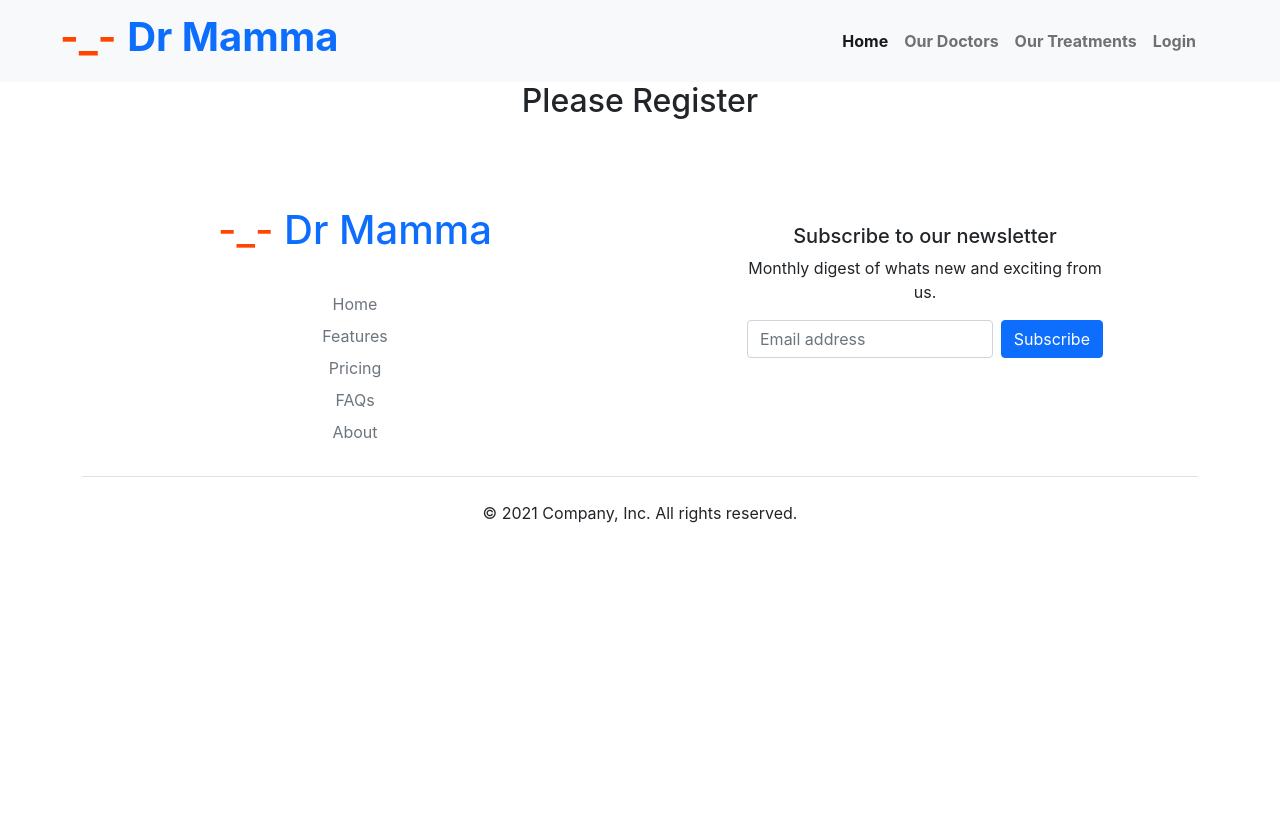
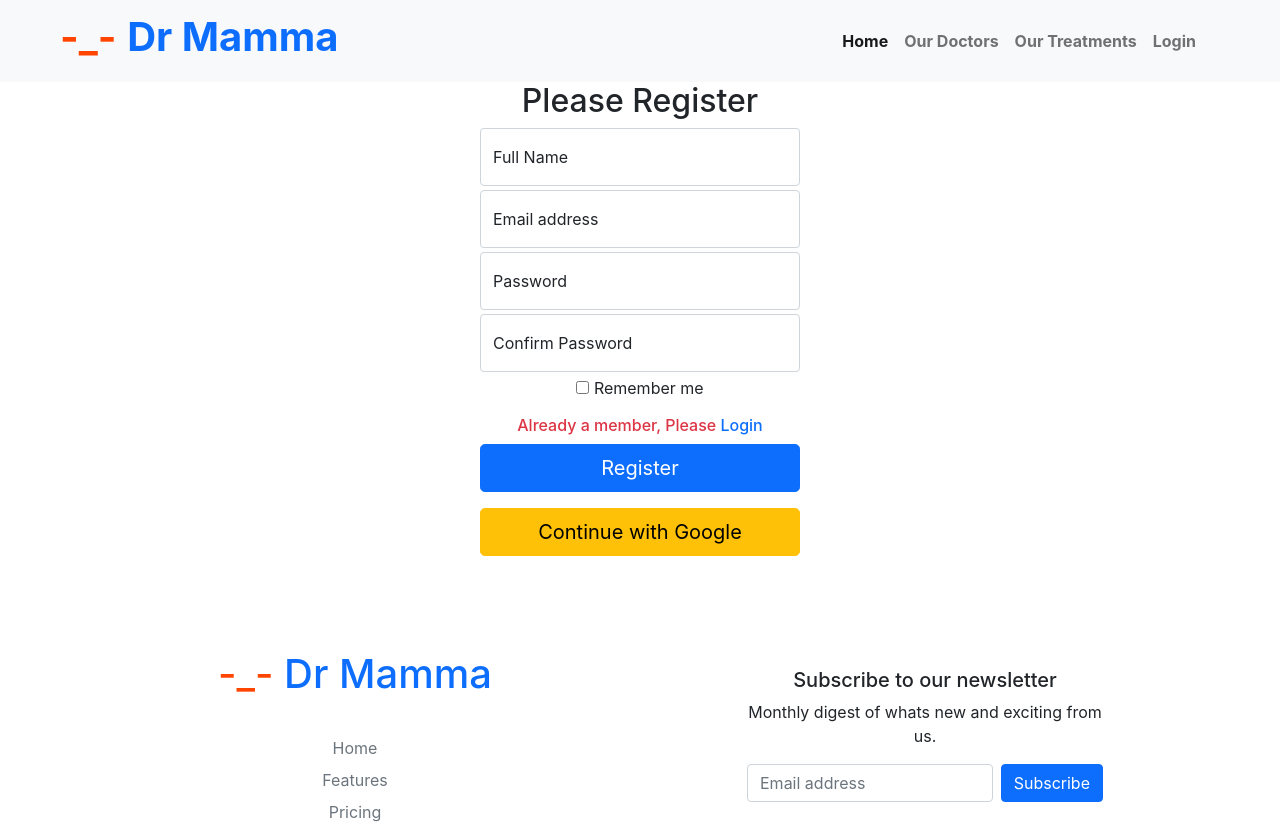
Before and after one commit to thezamalian/doctor-mama, a React (Create React App) app: page /register in a window 1280 px wide. Shown: the top 824 px of the page. Before the commit the page ends 800 px from the top, so only its background shows below. Built offline with nearby package versions, Linux system fonts and the light colour scheme.

Commit message:
Not Found page

```diff
--- a/src/Pages/Login/Login.js
+++ b/src/Pages/Login/Login.js
@@ -1,17 +1,18 @@
 import React from 'react';
+import { Link } from 'react-router-dom';
 
 const Login = () => {
     return (
         <div className='text-center'>
             <h2>Please Login</h2>
-            <div className="form-signin mx-auto w-25">
+            <div className="form-signin mx-auto w-25 ">
                 <form>
-                    <div className="form-floating">
-                        <input type="email" className="form-control" id="floatingInput" placeholder="name@example.com" />
+                    <div className="form-floating my-1">
+                        <input type="email" className="form-control" id="floatingInput" placeholder="" />
                         <label for="floatingInput">Email address</label>
                     </div>
-                    <div className="form-floating">
-                        <input type="password" className="form-control" id="floatingPassword" placeholder="Password" />
+                    <div className="form-floating my-1">
+                        <input type="password" className="form-control" id="floatingPassword" placeholder="" />
                         <label for="floatingPassword">Password</label>
                     </div>
 
@@ -20,9 +21,11 @@ const Login = () => {
                             <input type="checkbox" value="remember-me" /> Remember me
                         </label>
                     </div>
+                    <h6 className='text-danger '>New Here, Please <Link to="/register" className='text-decoration-none'>Register</Link></h6>
+
                     <button className="w-100 btn btn-lg btn-primary" type="submit">Login</button>
 
-                    <button className="w-100 btn btn-lg btn-warning my-3 " type="submit">Login with Google</button>
+                    <button className="w-100 btn btn-lg btn-warning my-3 " type="submit">Continue with Google</button>
                 </form>
             </div>
         </div>
--- a/src/Pages/NotFound/NotFound.js
+++ b/src/Pages/NotFound/NotFound.js
@@ -2,8 +2,20 @@ import React from 'react';
 
 const NotFound = () => {
     return (
-        <div>
-            <h2>404, Not Found</h2>
+        <div className="my-5">
+            <div>
+                <h1 className="lh-lg fw-bolder">Dr. Mamma</h1>
+                <p>
+                    <span className="fw-bold">404.</span>
+                    <span className="fw-light"> That’s an error.</span>
+                </p>
+                <p>The requested URL /al was not found on this server.
+                    <span className="fw-light"> That’s all we know.</span>
+                </p>
+            </div>
+            <div>
+                <img src="https://www.google.com/images/errors/robot.png" alt="" />
+            </div>
         </div>
     );
 };
--- a/src/Pages/Register/Register.js
+++ b/src/Pages/Register/Register.js
@@ -1,9 +1,42 @@
 import React from 'react';
+import { Link } from 'react-router-dom';
 
 const Register = () => {
     return (
-        <div>
+        <div className='text-center'>
             <h2>Please Register</h2>
+            <div className="form-signin mx-auto w-25 ">
+                <form>
+                    <div className="form-floating my-1">
+                        <input type="text" className="form-control" id="floatingName" placeholder="" />
+                        <label for="floatingName">Full Name</label>
+                    </div>
+                    <div className="form-floating my-1">
+                        <input type="email" className="form-control" id="floatingEmail" placeholder="" />
+                        <label for="floatingEmail">Email address</label>
+                    </div>
+                    <div className="form-floating my-1">
+                        <input type="password" className="form-control" id="floatingPassword" placeholder="" />
+                        <label for="floatingPassword">Password</label>
+                    </div>
+                    <div className="form-floating my-1">
+                        <input type="password" className="form-control" id="floatingConfirmPassword" placeholder="" />
+                        <label for="floatingConfirmPassword">Confirm Password</label>
+                    </div>
+
+
+
+                    <div className="checkbox mb-3">
+                        <label>
+                            <input type="checkbox" value="remember-me" /> Remember me
+                        </label>
+                    </div>
+                    <h6 className='text-danger '>Already a member, Please <Link to="/login" className='text-decoration-none'>Login</Link></h6>
+                    <button className="w-100 btn btn-lg btn-primary" type="submit">Register</button>
+
+                    <button className="w-100 btn btn-lg btn-warning my-3 " type="submit">Continue with Google</button>
+                </form>
+            </div>
         </div>
     );
 };
```
Also changed, not shown: src/Firebase/firebase.config.js (added), src/Firebase/firebase.init.js (added).
